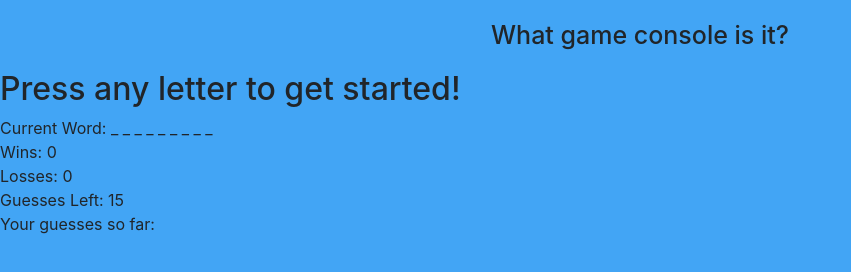
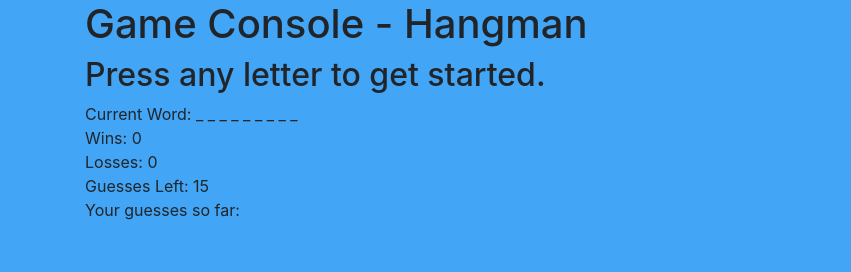
Before and after one commit to thomaschsu/Word-Guess-Game, a plain HTML site: page index.html in a window 1280 px wide. Shown: the whole page, without its empty margins (0-851 px from the left). Drawn offline with nearby package versions, Linux system fonts and the light colour scheme.

Commit message:
Modified html and js

```diff
--- a/assets/css/style.css
+++ b/assets/css/style.css
@@ -1,9 +1,3 @@
-h1 {
-    font-size: 25px;
-    text-align: center;
-    margin: 20px 0;
-}
-
 body {
     background-color: #42A5F5;
 }
--- a/assets/javascript/game.js
+++ b/assets/javascript/game.js
@@ -8,6 +8,7 @@ var losses = 0;
 var guessesLeft = 15;
 var gameSystems = ['NES', 'SNES', 'Genesis', 'PlayStation', 'Dreamcast'];
 var blank = [];
+var randSystem;
 
 // Functions that updates wins, current word, losses, guessesleft, guessedletters
 function updateWins() {
@@ -47,14 +48,14 @@ updateGuessesLeft();
 updateGuessedLetters();
 restartGame();
 
-// Computer chooses random game console
 function renderSystem() {
+
+    // Computer chooses random game console
     var randSystem = gameSystems[Math.floor(Math.random() * gameSystems.length)];
-    console.log(randSystem);
 
-    // Converts string to lower case array
-    var blankWord = randSystem.toLocaleString().toLowerCase().split(" ");
-    console.log(blankWord);
+    // Converts game console to lower case
+    var randSystemFix = randSystem.toLowerCase();
+    console.log(randSystemFix);
 
     // Computer outputs blank areas for current word
     for (var i = 0; i < randSystem.length; i++) {
@@ -75,20 +76,12 @@ function renderSystem() {
             (playRand === 'u') || (playRand === 'v') || (playRand === 'w') || (playRand === 'x') || (playRand === 'y') ||
             (playRand === 'z')) {
 
-            // If letter is wrong, mark down letter as previously guessed
-            if (randSystem != blankWord) {
+            // If user input is not found in the word, push it to guessed letters and remove a guess left
+            if (randSystemFix.indexOf(playRand) === -1) {
                 (guessedLetters.push(playRand) && guessesLeft--);
                 updateGuessesLeft();
                 updateGuessedLetters();
             }
-
-            // If letter right, mark as a win and restart
-            if (randSystem == playRand) {
-                wins++;
-                updateWins();
-                renderSystem();
-            }
-
             // If player exhausts all guesses, mark as a loss and restart
             if (guessesLeft == 0) {
                 losses++;
@@ -101,3 +94,10 @@ function renderSystem() {
 
     }
 };
+
+// // If letter right, mark as a win and restart
+// if (randSystem == playRand) {
+//     wins++;
+//     updateWins();
+//     renderSystem();
+// }
--- a/index.html
+++ b/index.html
@@ -2,19 +2,21 @@
 <html lang="en-us">
   <head>
     <meta charset="UTF-8">
-    <title>Guess That Game Console</title>
+    <title>Game Console - Hangman</title>
     <link rel="stylesheet" type="text/css" href="assets/css/reset.css">
     <link rel="stylesheet" href="https://stackpath.bootstrapcdn.com/bootstrap/4.1.1/css/bootstrap.min.css" integrity="sha384-WskhaSGFgHYWDcbwN70/dfYBj47jz9qbsMId/iRN3ewGhXQFZCSftd1LZCfmhktB" crossorigin="anonymous">
     <link rel="stylesheet" type="text/css" href="assets/css/style.css">
 </head>
   <body>
-    <h1>What game console is it?</h1>
-    <h2>Press any letter to get started!</h2>
+    <div class="container">
+    <h1>Game Console - Hangman</h1>
+    <h2>Press any letter to get started.</h2>
     <div id="currentWord"></div>
     <div id="wins"></div>
     <div id="losses"></div>
     <div id="guessesLeft"></div>
     <div id="guessedLetters"></div>
     <script src="assets/javascript/game.js"></script>
+  </div>
   </body>
 </html>
```
